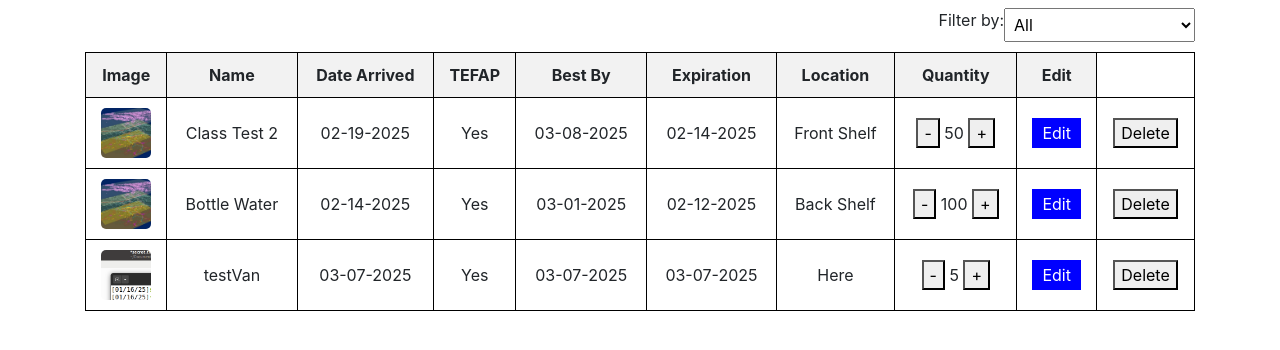
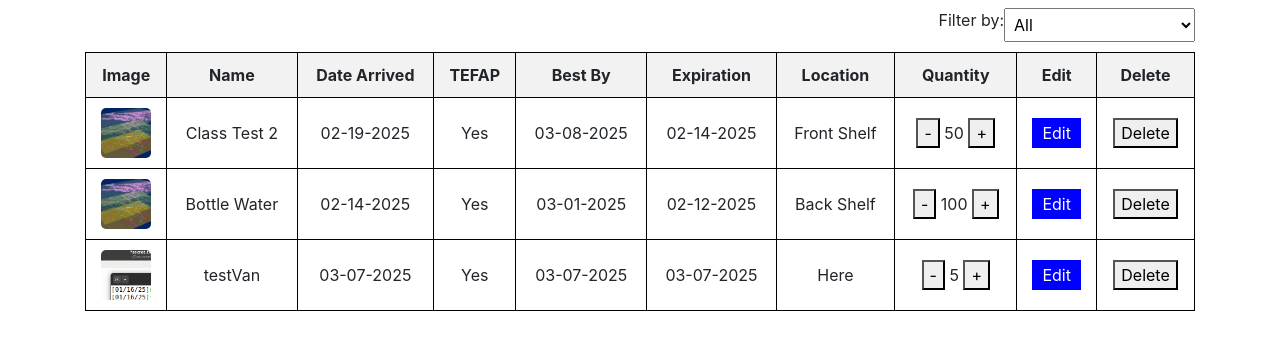
Before and after one commit to azamora96/Mountaineer-Marketplace-Inventory, a Flask app: page / in a window 1280 px wide. Shown: the part 104-454 px from the top of the page. Run offline with Flask 3, Linux system fonts and the light colour scheme; a user stored in the database is signed in; some libraries are stand-ins or nearby versions.

Commit message:
delete header added

```diff
--- a/website/templates/home.html
+++ b/website/templates/home.html
@@ -80,6 +80,7 @@
                         <th>Location</th>
                         <th>Quantity</th>
                         <th>Edit</th>
+                        <th>Delete</th>
                     </tr>
                 </thead>
                 <tbody>
```
